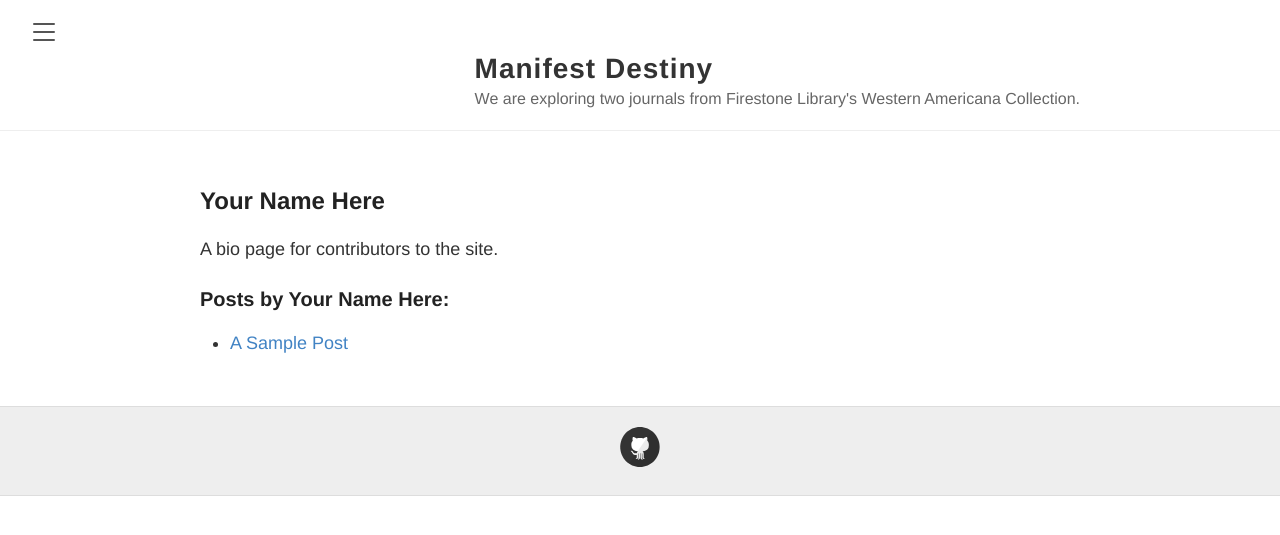
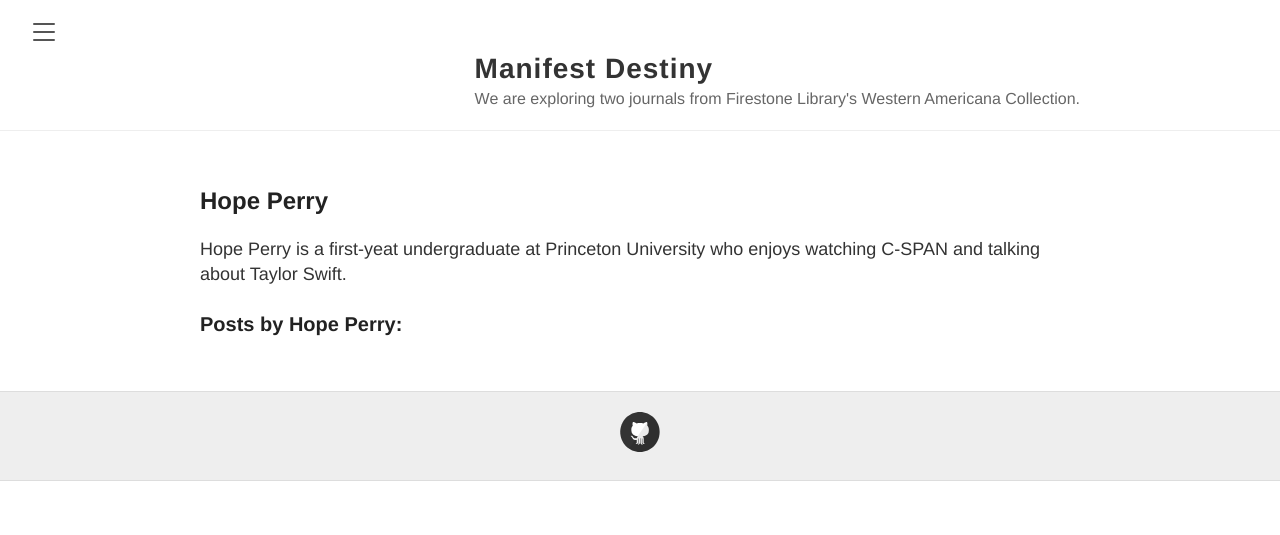
Before and after one commit to HUM-331-Princeton/manifest-destiny, a Jekyll site: the page built from _people/hope-perry.md, in a window 1280 px wide. Shown: the top 535 px of the page. Built offline with Jekyll 4.4.1, drawn with Linux system fonts in a browser that asks for light colours.

Commit message:
Update hope-perry.md

```diff
--- a/_people/hope-perry.md
+++ b/_people/hope-perry.md
@@ -1,5 +1,5 @@
 ---
-name: Your Name Here
+name: Hope Perry
 layout: author
 ---
-A bio page for contributors to the site.
+Hope Perry is a first-yeat undergraduate at Princeton University who enjoys watching C-SPAN and talking about Taylor Swift.
```
